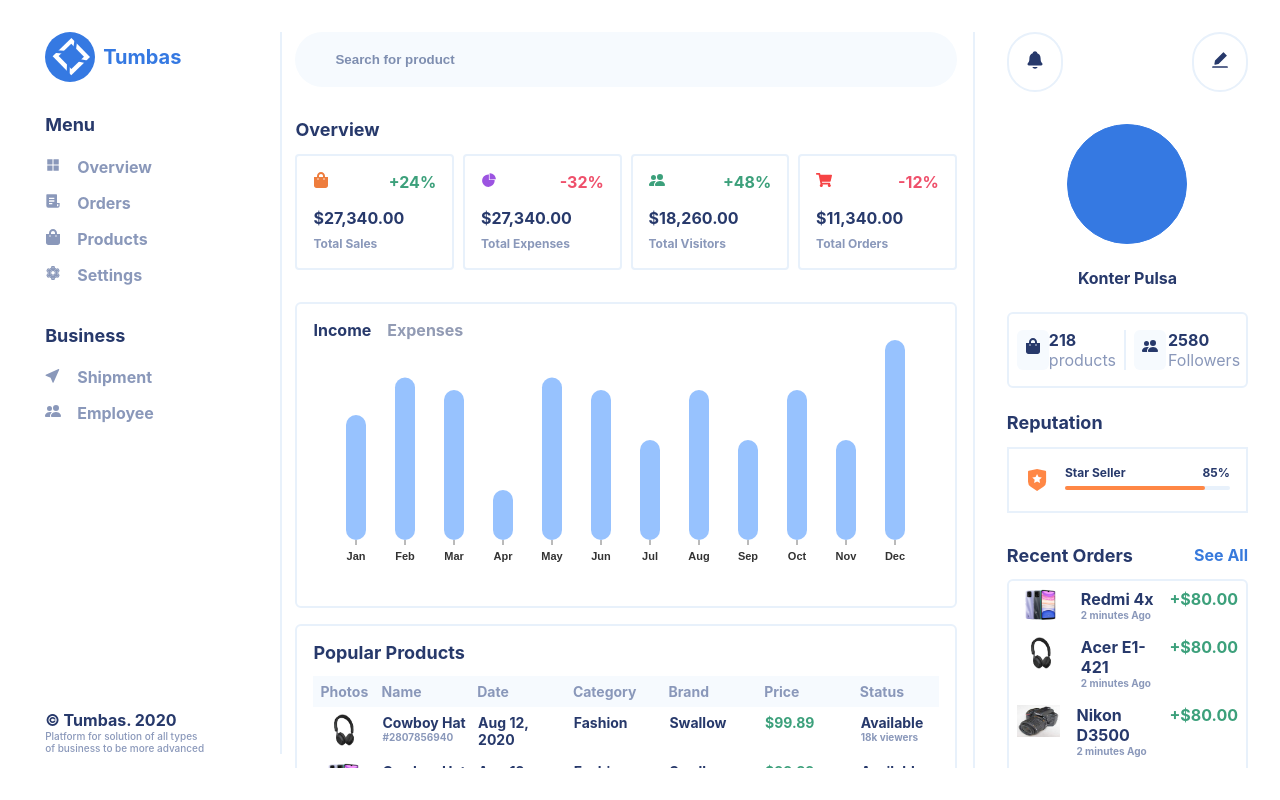
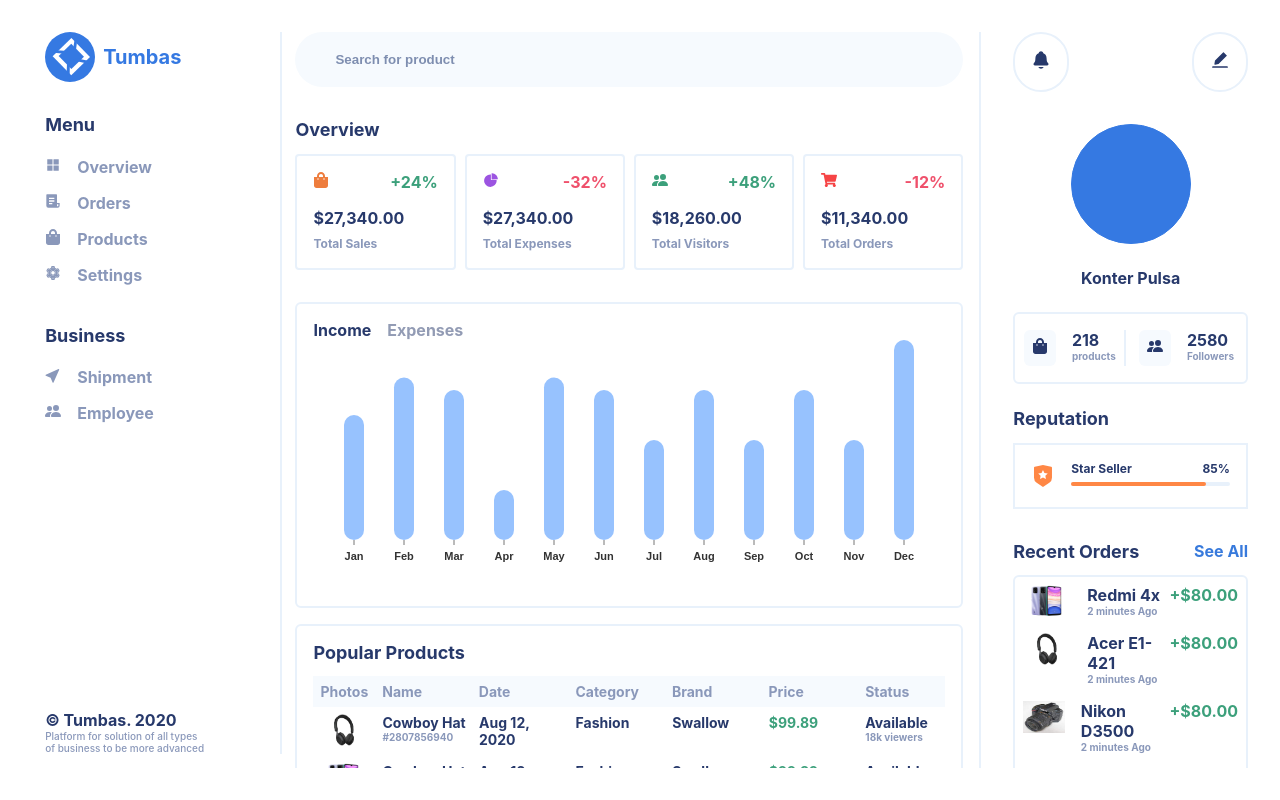
Before and after one commit to EstherSeyi/sales-analytics-dashboard, a React (Create React App) app: page / in a window 1280 px wide. Built offline with nearby package versions, Linux system fonts and the light colour scheme.

Commit message:
style modification

```diff
--- a/src/pages/dashboard/index.tsx
+++ b/src/pages/dashboard/index.tsx
@@ -166,6 +166,7 @@ const OverviewContainer = styled.section`
 
   .products-followers__card {
     flex: 0 0 48%;
+    justify-content: center;
   }
 
   .products-card {
@@ -422,22 +423,26 @@ const Dashboard = () => {
         </div>
 
         <div className="products-followers justify-between">
-          <div className="flex justify-between products-followers__card products-card">
+          <div className="flex products-followers__card products-card">
             <div className="products-followers__icon-box">
               <FaShoppingBag />
             </div>
-            <div>
+            <div className="ml-4">
               <p className="font-bold">218</p>
-              <p className="products-followers__p-text">products</p>
+              <p className="products-followers__p-text sub-text font-bold">
+                products
+              </p>
             </div>
           </div>
-          <div className="flex justify-between products-followers__card followers_card">
+          <div className="flex products-followers__card followers_card">
             <div className="products-followers__icon-box">
               <BsPeopleFill />
             </div>
-            <div>
+            <div className="ml-4">
               <p className="font-bold">2580</p>
-              <p className="products-followers__p-text">Followers</p>
+              <p className="products-followers__p-text sub-text font-bold">
+                Followers
+              </p>
             </div>
           </div>
         </div>
```
